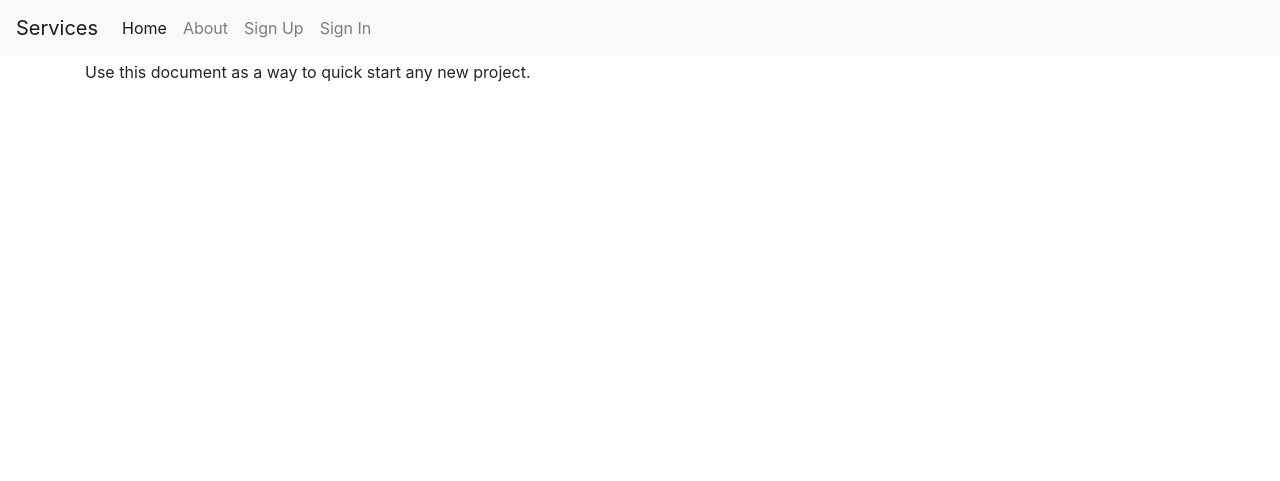
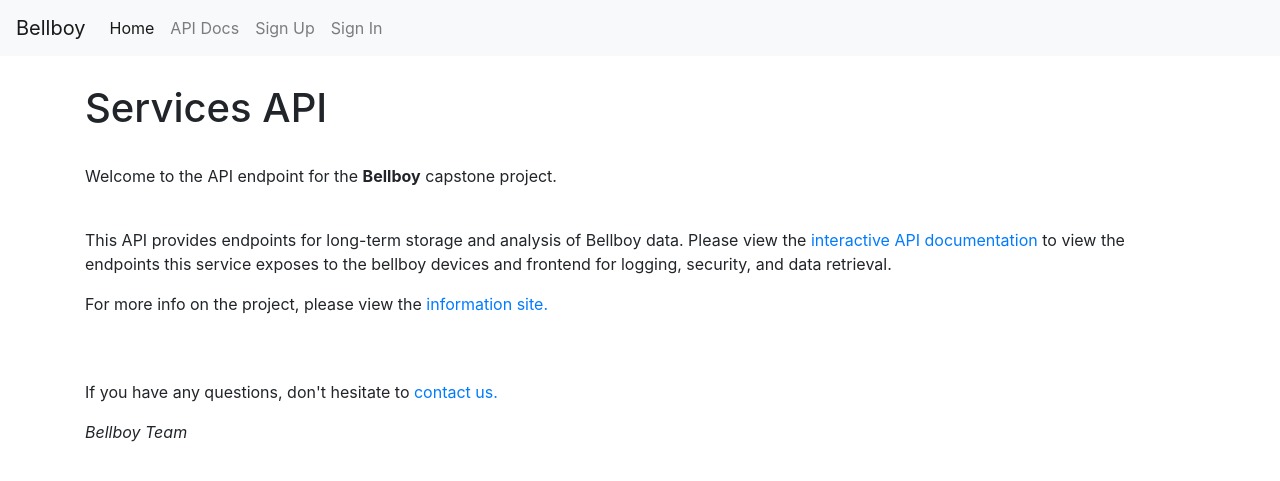
Before and after one commit to Bellboy-Capstone/Services, a Django app: page / in a window 1280 px wide. Shown: the top 481 px of the page. Run offline with Django 3.2, Linux system fonts and the light colour scheme; some libraries are stand-ins or nearby versions.

Commit message:
feat: Improve landing page.

```diff
--- a/services/templates/base.html
+++ b/services/templates/base.html
@@ -39,7 +39,7 @@
         <button class="navbar-toggler navbar-toggler-right" type="button" data-toggle="collapse" data-target="#navbarSupportedContent" aria-controls="navbarSupportedContent" aria-expanded="false" aria-label="Toggle navigation">
           <span class="navbar-toggler-icon"></span>
         </button>
-        <a class="navbar-brand" href="{% url 'home' %}">Services</a>
+        <a class="navbar-brand" href="{% url 'home' %}">Bellboy</a>
 
         <div class="collapse navbar-collapse" id="navbarSupportedContent">
           <ul class="navbar-nav mr-auto">
@@ -47,7 +47,7 @@
               <a class="nav-link" href="{% url 'home' %}">Home <span class="sr-only">(current)</span></a>
             </li>
             <li class="nav-item">
-              <a class="nav-link" href="{% url 'about' %}">About</a>
+              <a class="nav-link" href="/swagger">API Docs</a>
             </li>
             {% if request.user.is_authenticated %}
               <li class="nav-item">
--- a/services/templates/pages/home.html
+++ b/services/templates/pages/home.html
@@ -1 +1,27 @@
 {% extends "base.html" %}
+{% block title %}
+{% block head_title %}
+Services
+{% endblock head_title %}
+{% endblock title %}
+
+{% block content %}
+<br/>
+<h1>Services API</h1>
+<br/>
+<p>Welcome to the API endpoint for the <b>Bellboy</b> capstone project.</p>
+<br/>
+<p>This API provides endpoints for long-term storage and analysis of Bellboy data.
+  Please view the <a href="/swagger" target="_blank">interactive API documentation</a> to view
+  the endpoints this service exposes to the bellboy devices and frontend
+  for logging, security, and data retrieval.</p>
+<p>For more info on the project, please view the
+  <a href="https://bellboy-capstone.github.io/" target="_blank">information site.</a>
+</p>
+<br/>
+<br/>
+<p>If you have any questions, don't hesitate to
+  <a href="https://bellboy-capstone.github.io/#contact" target="_blank">contact us.</a>
+</p>
+<p><i>Bellboy Team</i></p>
+{% endblock %}
```
